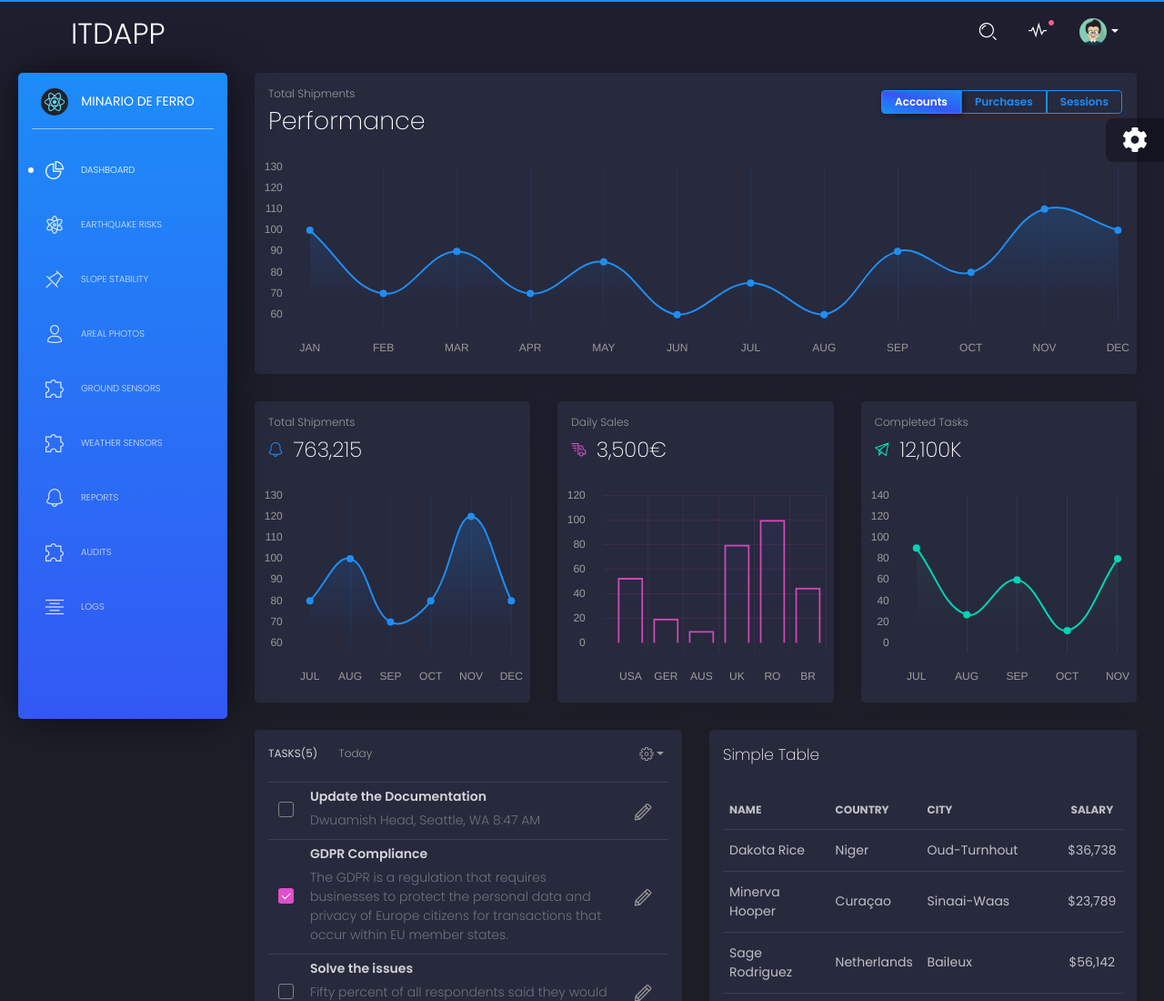
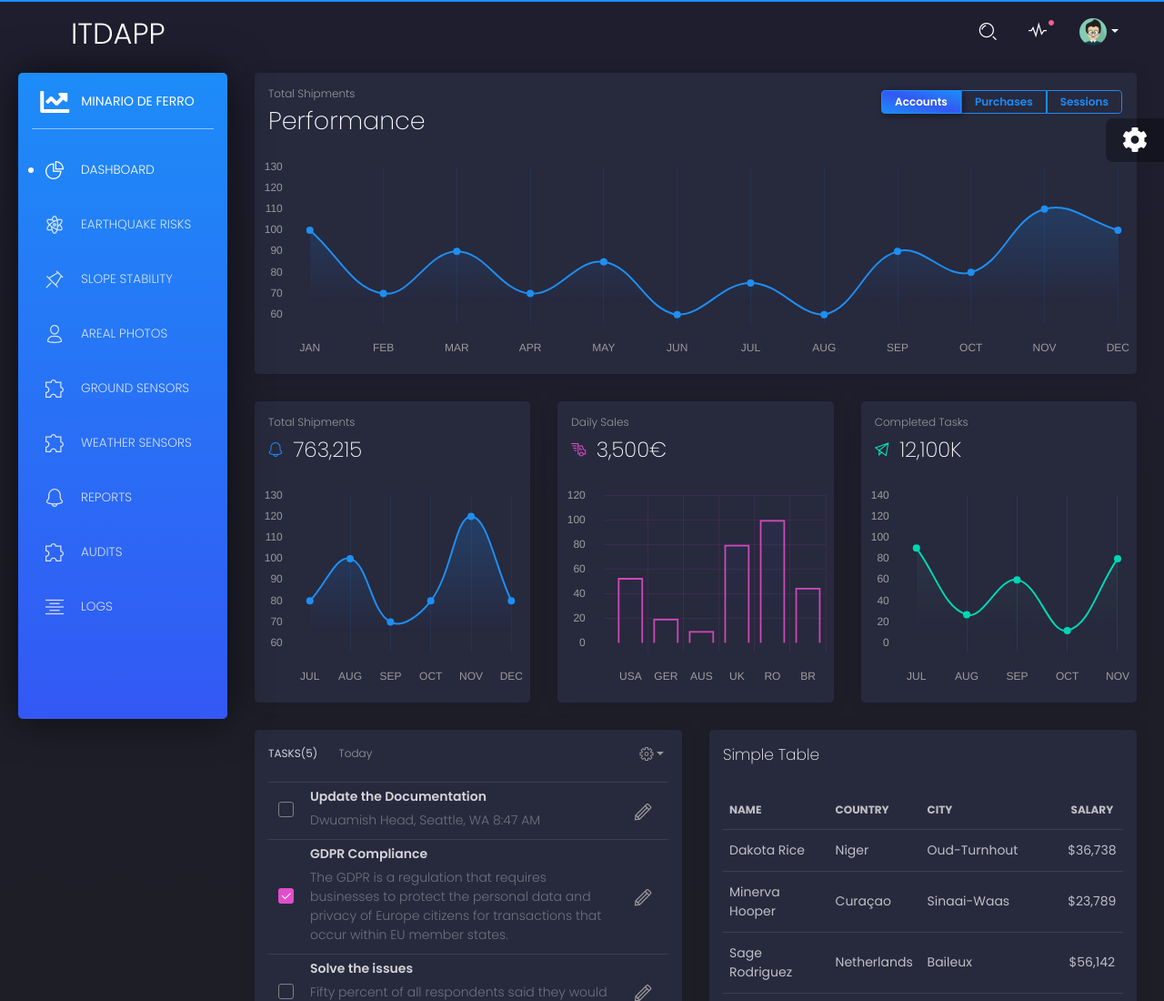
Before and after one commit to vbortkevic/itdapp, a React app: page /admin/dashboard in a window 1280 px wide. Shown: the top 1100 px of the page at 91% size. Built offline with nearby package versions, Linux system fonts and the light colour scheme; what react-google-maps would draw is missing.

Commit message:
Playing around

```diff
--- a/src/assets/scss/black-dashboard-react/custom/_sidebar-and-main-panel.scss
+++ b/src/assets/scss/black-dashboard-react/custom/_sidebar-and-main-panel.scss
@@ -33,6 +33,7 @@
   margin-left: 20px;
   border-radius: 5px;
 
+
   .sidebar-wrapper{
     width: $full-width;
     min-height: 100%;
@@ -41,6 +42,14 @@
     position: relative;
     overflow: auto;
 
+    .zalius {
+      font-size: 2rem;
+    }
+
+    .nav-link {
+      font-size: 0.85rem;
+
+    }
     .dropdown .dropdown-backdrop{
       display: none !important;
     }
--- a/src/components/Sidebar/Sidebar.js
+++ b/src/components/Sidebar/Sidebar.js
@@ -68,7 +68,8 @@ class Sidebar extends React.Component {
             onClick={this.props.toggleSidebar}
           >
             <div className="logo-img">
-              <img src={logo.imgSrc} alt="react-logo" />
+            <i class="zalius fas fa-chart-line"></i>
+
             </div>
           </a>
         );
```
